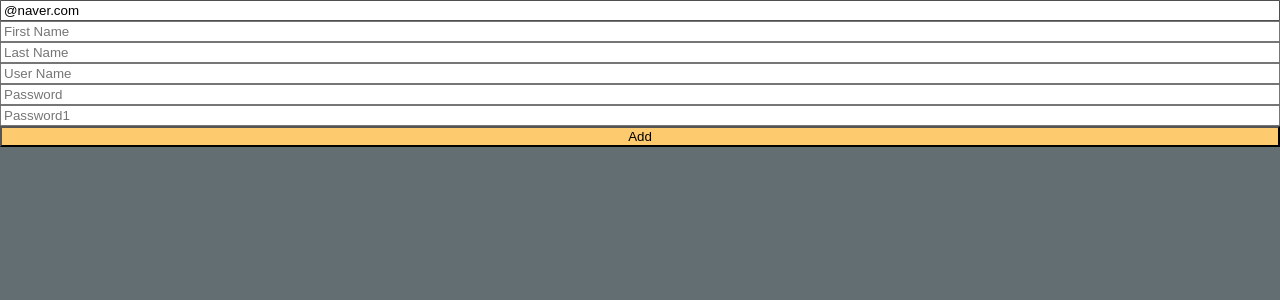
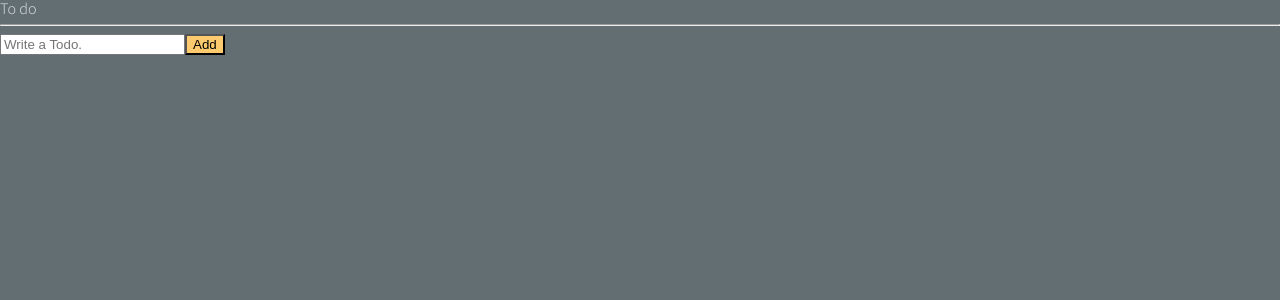
Before and after one commit to onetuks/todolist, a React (Create React App) app: page / in a window 1280 px wide. Shown: the top 300 px of the page. Built offline with nearby package versions, Linux system fonts and the light colour scheme.

Commit message:
#6.11 Add Todo

```diff
--- a/package.json
+++ b/package.json
@@ -15,6 +15,7 @@
     "react-hook-form": "^7.43.7",
     "react-router-dom": "^6.4.2",
     "react-scripts": "5.0.1",
+    "recoil": "^0.7.7",
     "styled-components": "^5.3.9",
     "typescript": "^4.9.5",
     "web-vitals": "^2.1.4"
--- a/src/App.tsx
+++ b/src/App.tsx
@@ -1,5 +1,6 @@
+import { RecoilRoot } from "recoil";
 import styled, { createGlobalStyle } from "styled-components";
-import TodoList from "./TodoList";
+import TodoList from "./components/TodoList";
 
 const GlobalStyle = createGlobalStyle`
   @import url('https://fonts.googleapis.com/css2?family=Source+Sans+Pro:wght@300&display=swap');
@@ -72,7 +73,9 @@
   return (
     <>
       <GlobalStyle />
-      <TodoList />
+      <RecoilRoot>
+        <TodoList />
+      </RecoilRoot>
     </>
   );
 }
--- a/src/TodoList.tsx
+++ /dev/null
@@ -1,128 +0,0 @@
-import { useState } from "react";
-import { useForm } from "react-hook-form";
-
-// * React Hook Form 추가로 폐기
-// function TodoList() {
-//     const [todo, setTodo] = useState("");
-//     const onChange = (event: React.FormEvent<HTMLInputElement>) => {
-//         const {
-//             currentTarget: { value },
-//         } = event;
-//         setTodo(value);
-//         // console.log("onChange -> ", todo)
-//     };
-//     const onSubmit = (event: React.FormEvent<HTMLFormElement>) => {
-//         event.preventDefault();
-//         // console.log(todo);
-//     };
-
-//     return (
-//         <div>
-//             <form onSubmit={onSubmit}>
-//                 <input value={todo} onChange={onChange} placeholder="Write a todo"/>
-//                 <button>Add</button>
-//             </form>
-//         </div>
-//     );
-// }
-
-interface IForm {
-  email: string;
-  firstName: string;
-  lastName: string;
-  userName: string;
-  password: string;
-  password1: string;
-  extraError?: string;
-}
-
-function TodoList() {
-  const {
-    register,
-    handleSubmit,
-    formState: { errors },
-    setError,
-    setValue,
-  } = useForm<IForm>({
-    defaultValues: {
-      email: "@naver.com",
-    },
-  });
-
-  const onValid = (data: IForm) => {
-    if (data.password !== data.password1) {
-      setError(
-        "password1",
-        { message: "Password are not the same" },
-        { shouldFocus: true }
-      );
-    }
-    // setError("extraError", { message: "Server offline" });
-    setValue("password1", "");
-  };
-
-  return (
-    <>
-      <form
-        style={{ display: "flex", flexDirection: "column" }}
-        onSubmit={handleSubmit(onValid)}
-      >
-        <input
-          {...register("email", {
-            required: "Email is required",
-            pattern: {
-              value: /^[A-Za-z0-9._%+-]+@naver.com$/,
-              message: "Only naver.com emails allowed",
-            },
-          })}
-          placeholder="Email"
-        />
-        <span>{errors?.email?.message}</span>
-        <input
-          {...register("firstName", {
-            required: "Write here",
-            validate: {
-                // 서버 통신 -> 비동기
-                // noNico: async (value) => value.includes("nico") ? "No nico allowed" : true,
-                noNico: (value) => value.includes("nico") ? "No nico allowed" : true,
-                noNick: (value) => value.includes("nick") ? "No nick allowed" : true,
-            }
-         })}
-          placeholder="First Name"
-        />
-        <span>{errors?.firstName?.message}</span>
-        <input
-          {...register("lastName", { required: "Write here" })}
-          placeholder="Last Name"
-        />
-        <span>{errors?.lastName?.message}</span>
-        <input
-          {...register("userName", { required: "Write here" })}
-          placeholder="User Name"
-        />
-        <span>{errors?.userName?.message}</span>
-        <input
-          {...register("password", {
-            required: "Password is empty!",
-          })}
-          placeholder="Password"
-        />
-        <span>{errors?.password?.message}</span>
-        <input
-          {...register("password1", {
-            required: "Write here",
-            minLength: {
-              value: 5,
-              message: "Your password is too short.",
-            },
-          })}
-          placeholder="Password1"
-        />
-        <span>{errors?.password1?.message}</span>
-        <button>Add</button>
-        <span>{errors?.extraError?.message}</span>
-      </form>
-    </>
-  );
-}
-export default TodoList;
--- /dev/null
+++ b/src/components/TodoList.tsx
@@ -0,0 +1,53 @@
+import { useState } from "react";
+import { useForm } from "react-hook-form";
+import { atom, useRecoilState } from "recoil";
+
+interface IForm {
+  todo: string;
+}
+
+const todoAtom = atom<ITodo[]>({
+  key: "todo",
+  default: [],
+});
+
+interface ITodo {
+  text: string;
+  id: number;
+  category: "TODO" | "DOING" | "DONE";
+}
+
+function TodoList() {
+  const [todos, setTodos] = useRecoilState(todoAtom);
+  const { register, handleSubmit, setValue } = useForm<IForm>();
+  const handelValid = ({ todo }: IForm) => {
+    setTodos((oldTodos) => [
+      { text: todo, id: Date.now(), category: "TODO" },
+      ...oldTodos,
+    ]);
+    setValue("todo", "");
+  };
+
+  return (
+    <>
+      <h1>To do</h1>
+      <hr />
+      <form onSubmit={handleSubmit(handelValid)}>
+        <input {
+          ...register("todo", {
+            required: "Please write a Todo.",
+          })
+        }
+        placeholder="Write a Todo."
+        />
+        <button>Add</button>
+      </form>
+      <ul>
+        {todos.map((todo) => (
+          <li key={todo.id}>{todo.text}</li>
+        ))}
+      </ul>
+    </>
+  );
+}
+export default TodoList;
```
Also changed, not shown: 1 other file (tests, documents, lock files or other folders).
